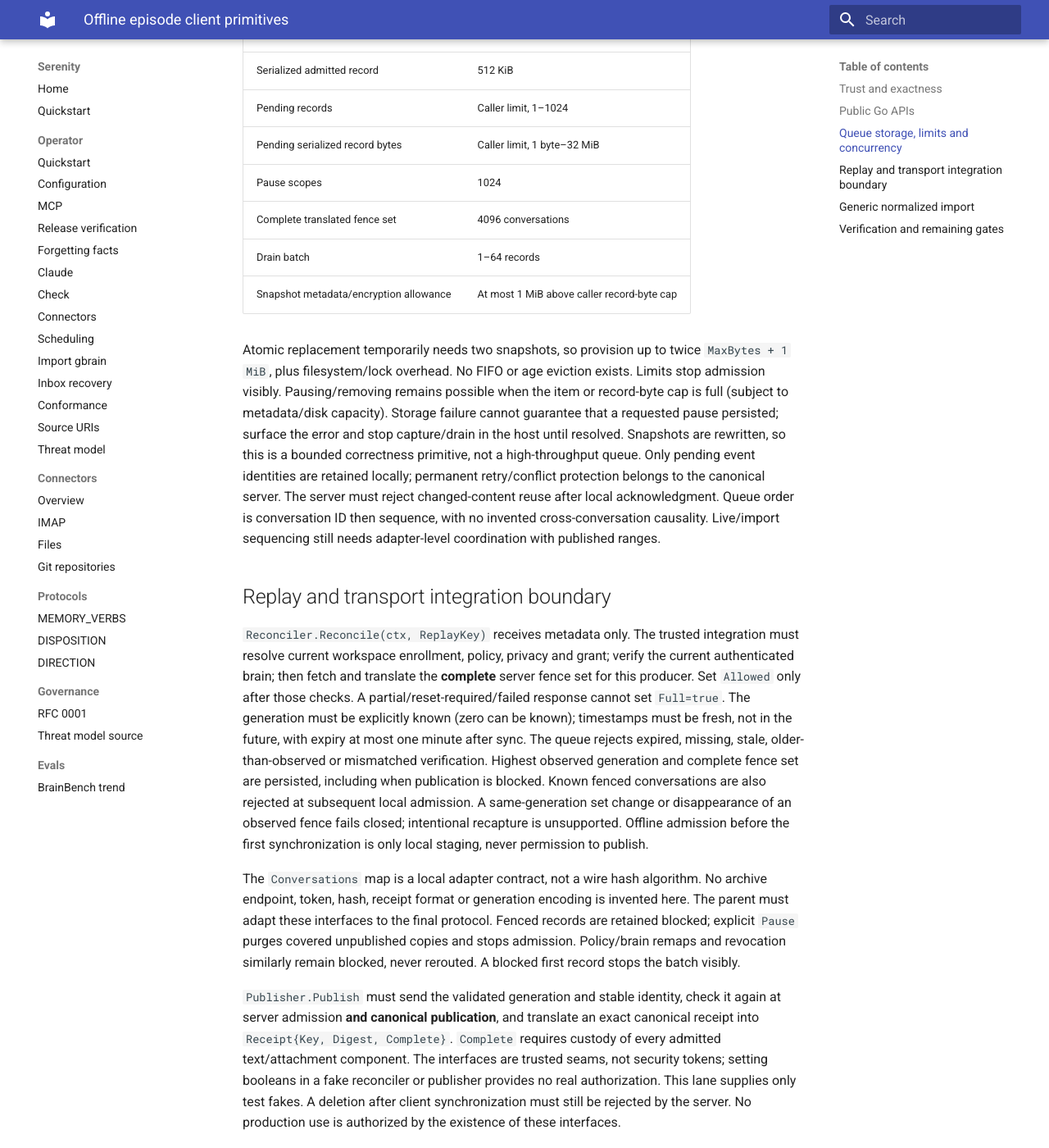
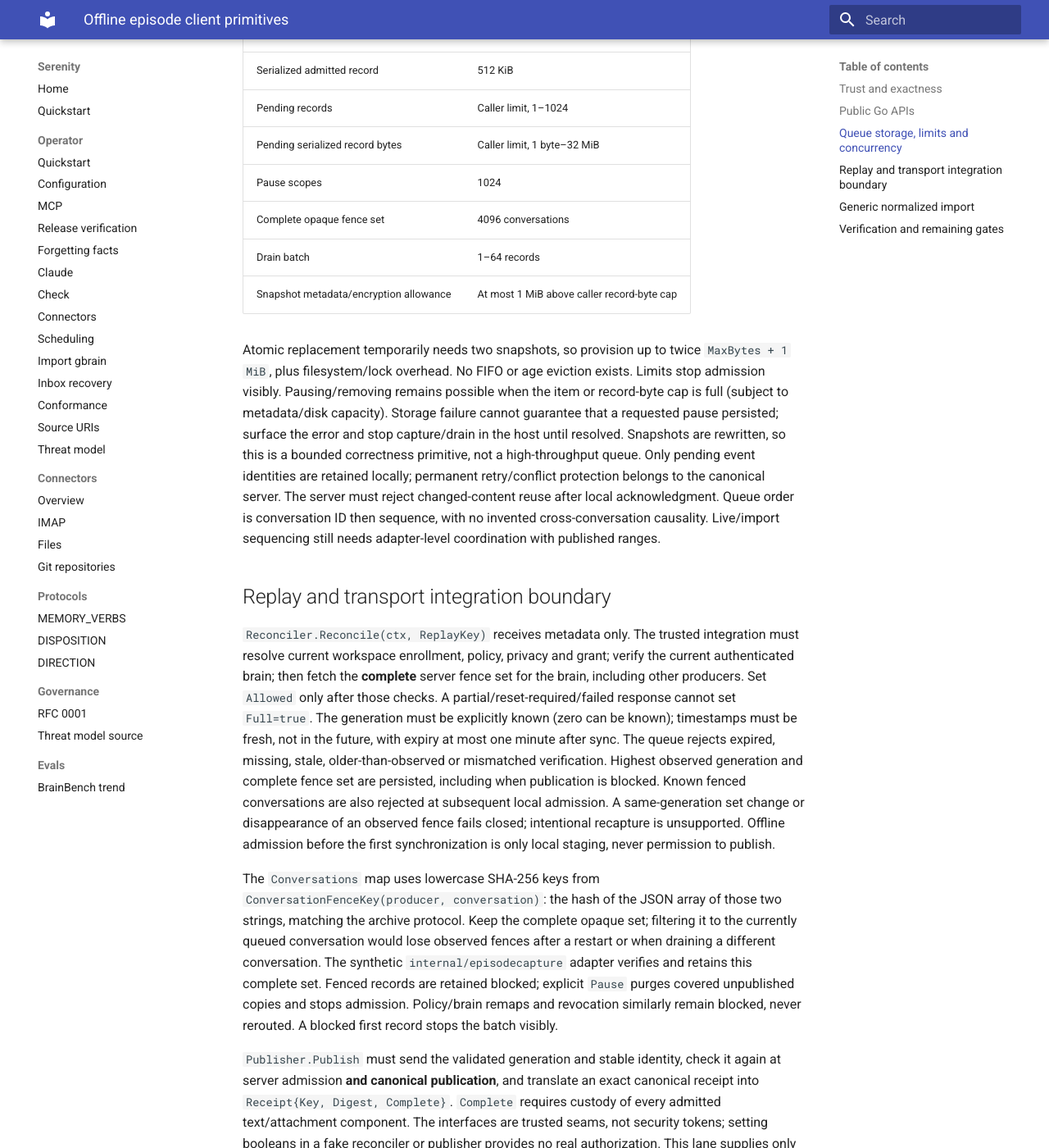
Before and after one commit to sirerun/serenity, an MkDocs documentation site: the page built from docs/protocol/EPISODE_CLIENT.md, in a window 1280 px wide and 1400 px high, scrolled down 3399 px. Shown: the whole window at 82% size. Built offline with MkDocs 1.6.1 and Material for MkDocs 9.7.7, drawn with Linux system fonts in a browser that asks for light colours; some of the changed text lies outside the part shown.

Commit message:
docs: align client fence contract and transport coverage limits

```diff
--- a/docs/protocol/EPISODE_CLIENT.md
+++ b/docs/protocol/EPISODE_CLIENT.md
@@ -55,7 +55,7 @@ A gap does not claim omitted data was preserved. Post-redaction limits also appl
 | `(*Queue).Stats() (QueueStats, error)` | Reports item count, serialized record bytes and paused-scope count without content. |
 | `(*Queue).Pause(Scope) (int, error)` | Atomically persists a local pause and removes covered unpublished items. Empty scope means all; nonempty workspace/conversation fields are conjunctive. The count is confirmed only when error is nil. |
 | `(*Queue).Resume(Scope) error` | Explicitly removes this exact pause only. Overlapping broader pauses remain. Cannot override a server fence, revoked grant, private state or changed policy. |
-| `(*Queue).Drain(ctx, Reconciler, Publisher, max) (DrainResult, error)` | At most 64 items, with fresh current binding/fences before each publication and exact complete receipt before local removal. No transport implementation is supplied. |
+| `(*Queue).Drain(ctx, Reconciler, Publisher, max) (DrainResult, error)` | At most 64 items, with fresh current binding/fences before each publication and exact complete receipt before local removal. Transport is a separate trusted adapter. |
 | `(*Queue).Close() error` | Releases the handle; does not remove queue state or promise cryptographic key zeroization. |
 | `Import(io.Reader, LogSource, Cursor, emit) (ImportResult, error)` | Bounded generic JSONL import; normally use `Queue.Capture` as `emit`. Returns safe progress and content-free gap counts. |
 | `DeterministicEventID(LogSource, line) string` | Stable fallback identity from a logical log ID, incarnation and physical line number. Invalid arguments return empty. |
@@ -122,7 +122,7 @@ Limits are deliberately conservative and are not measured capacity claims:
 | Pending records | Caller limit, 1–1024 |
 | Pending serialized record bytes | Caller limit, 1 byte–32 MiB |
 | Pause scopes | 1024 |
-| Complete translated fence set | 4096 conversations |
+| Complete opaque fence set | 4096 conversations |
 | Drain batch | 1–64 records |
 | Snapshot metadata/encryption allowance | At most 1 MiB above caller record-byte cap |
 
@@ -143,8 +143,8 @@ coordination with published ranges.
 
 `Reconciler.Reconcile(ctx, ReplayKey)` receives metadata only. The trusted
 integration must resolve current workspace enrollment, policy, privacy and grant;
-verify the current authenticated brain; then fetch and translate the **complete**
-server fence set for this producer. Set `Allowed` only after those checks. A
+verify the current authenticated brain; then fetch the **complete**
+server fence set for the brain, including other producers. Set `Allowed` only after those checks. A
 partial/reset-required/failed response cannot set `Full=true`. The generation
 must be explicitly known (zero can be known); timestamps must be fresh, not in
 the future, with expiry at most one minute after sync. The queue rejects expired,
@@ -155,9 +155,12 @@ admission. A same-generation set change or disappearance of an observed fence
 fails closed; intentional recapture is unsupported. Offline admission before the
 first synchronization is only local staging, never permission to publish.
 
-The `Conversations` map is a local adapter contract, not a wire hash algorithm.
-No archive endpoint, token, hash, receipt format or generation encoding is
-invented here. The parent must adapt these interfaces to the final protocol.
+The `Conversations` map uses lowercase SHA-256 keys from
+`ConversationFenceKey(producer, conversation)`: the hash of the JSON array of
+those two strings, matching the archive protocol. Keep the complete opaque set;
+filtering it to the currently queued conversation would lose observed fences
+after a restart or when draining a different conversation. The synthetic
+`internal/episodecapture` adapter verifies and retains this complete set.
 Fenced records are retained blocked; explicit `Pause` purges covered unpublished
 copies and stops admission. Policy/brain remaps and revocation similarly remain
 blocked, never rerouted. A blocked first record stops the batch visibly.
```
Also changed, not shown: docs/protocol/EPISODE_HOST_READERS.md (+5 -0 lines).
